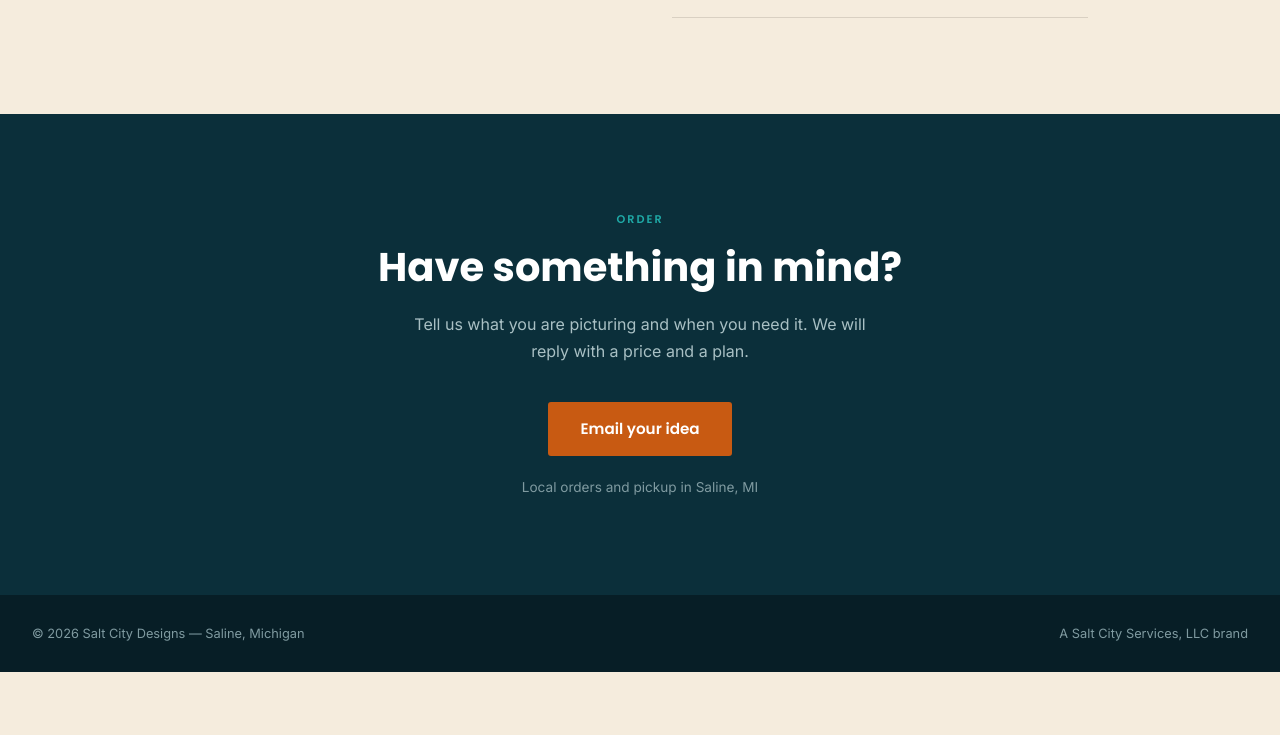
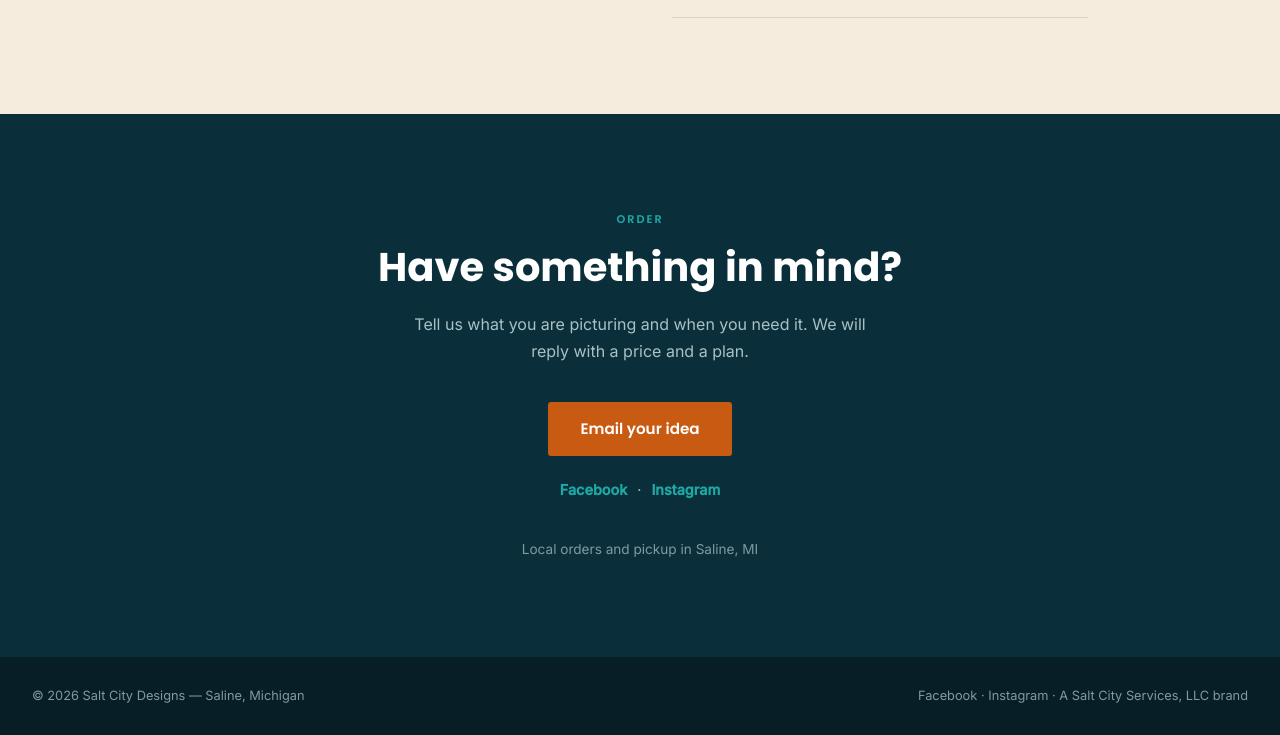
Before and after one commit to SCService-s/saltcitydesigns-site, a plain HTML site: page index.html in a window 1280 px wide. Shown: the part 3526-4261 px from the top of the page. Before the commit the page ends 4198 px from the top, so only its background shows below. Drawn offline with Linux system fonts and the light colour scheme.

Commit message:
Add Facebook and Instagram links
Co-Authored-By: Claude Sonnet 5.5 <noreply@anthropic.com>
Claude-Session: https://claude.ai/code/session_01239UvifYnLa8h7SFLVdVVQ

```diff
--- a/index.html
+++ b/index.html
@@ -96,6 +96,10 @@
     .contact .btn { font-size: .95rem; padding: 14px 32px; }
     .contact small { display: block; margin-top: 20px; color: #7F9AA0; font-size: .85rem; }
 
+    .contact .social { margin-top: 22px; font-size: .9rem; color: var(--muted); }
+    .contact .social a { color: var(--teal); font-weight: 600; margin: 0 10px; }
+    .contact .social a:hover { color: #fff; }
+    footer a:hover { color: #fff; }
     footer { background: #071E26; padding: 28px 32px; display: flex; justify-content: space-between; flex-wrap: wrap; gap: 8px; font-size: .8rem; color: #7F9AA0; }
 
     .gallery { background: var(--ink-deep); color: #fff; }
@@ -247,13 +251,14 @@
     <h2>Have something in mind?</h2>
     <p>Tell us what you are picturing and when you need it. We will reply with a price and a plan.</p>
     <a href="mailto:salt.city.ser@gmail.com?subject=Custom%20order%20request" class="btn">Email your idea</a>
+    <p class="social"><a href="https://www.facebook.com/SaltCityDesignsMI" target="_blank" rel="noopener">Facebook</a><span aria-hidden="true">&middot;</span><a href="https://www.instagram.com/saltcitydesignsmi" target="_blank" rel="noopener">Instagram</a></p>
     <small>Local orders and pickup in Saline, MI</small>
   </div>
 </section>
 
 <footer>
   <span>&copy; 2026 Salt City Designs &mdash; Saline, Michigan</span>
-  <span>A Salt City Services, LLC brand</span>
+  <span><a href="https://www.facebook.com/SaltCityDesignsMI" target="_blank" rel="noopener">Facebook</a> &middot; <a href="https://www.instagram.com/saltcitydesignsmi" target="_blank" rel="noopener">Instagram</a> &middot; A Salt City Services, LLC brand</span>
 </footer>
 
 </body>
```
